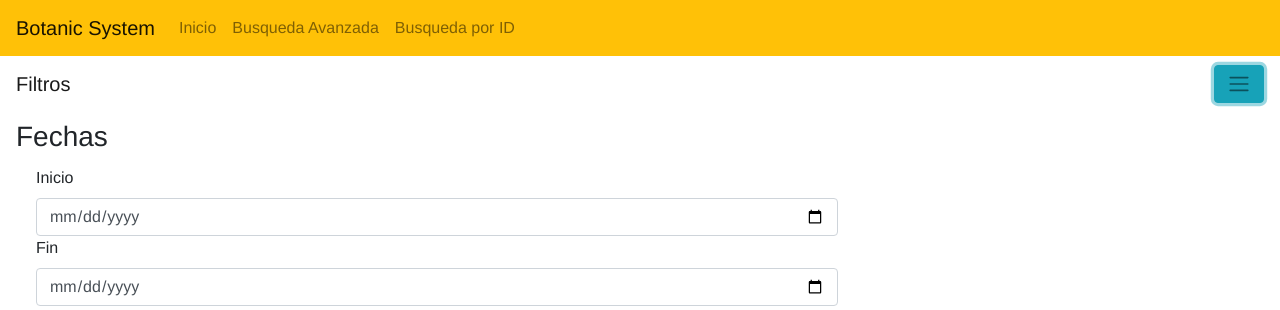
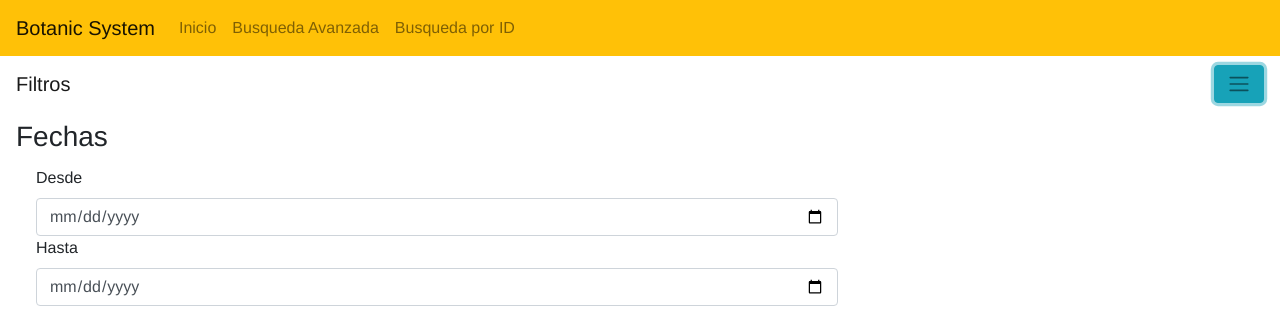
Before and after one commit to otto-krause/proyecto-botania-vue, a Vue app: page /BusquedaA in a window 1280 px wide. Both pictures are taken after a click on the button "Toggle navigation". Shown: the top 310 px of the page. Built offline with nearby package versions, Linux system fonts and the light colour scheme; no server answers.

Commit message:
Version Beta 2.0.2

```diff
--- a/src/components/BusquedaA.vue
+++ b/src/components/BusquedaA.vue
@@ -24,9 +24,9 @@
             <div class="card-body py-0">
               <div class="form-row">
                 <div class="form-group col-sm-8">
-                  <label>Inicio</label>
+                  <label>Desde</label>
                   <input type="date" v-model="fechaInicio" class="form-control"/>
-                  <label>Fin</label>
+                  <label>Hasta</label>
                   <input type="date" v-model="fechaFin" class="form-control"/>
                 </div>
               </div>
@@ -148,8 +148,6 @@ export default {
   },
   watch: {
     filteredList () {
-      console.log(this.datos[0].Fecha)
-      console.log(this.fechaInicio)
       this.page = 1
       this.setDatos()
     }
```
